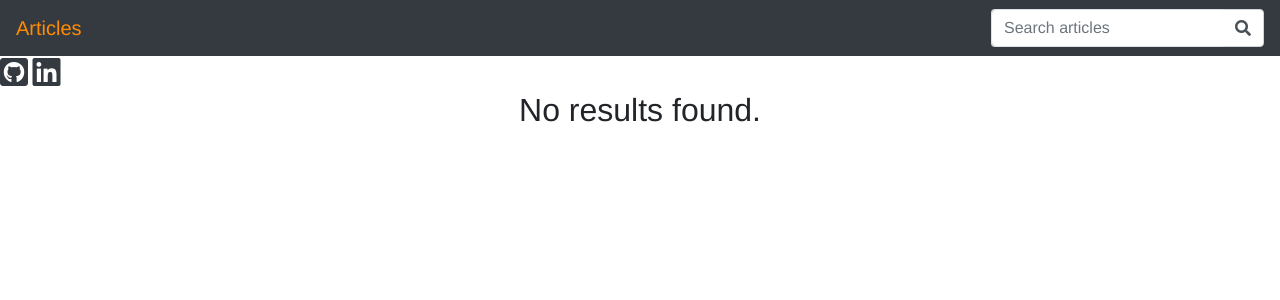
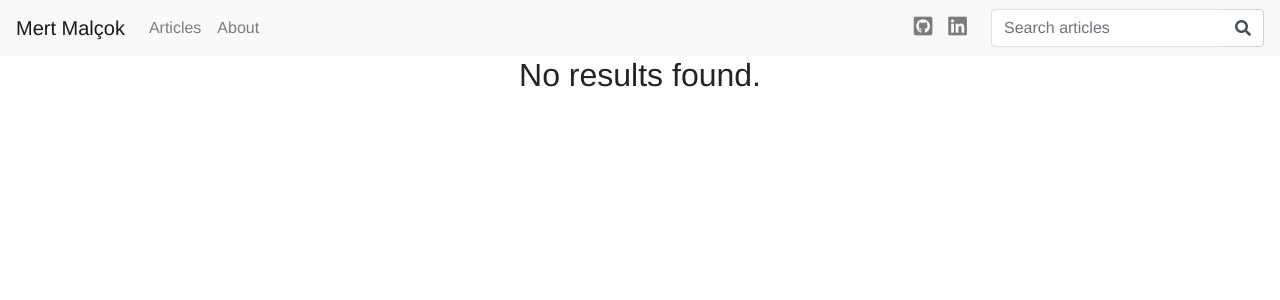
Before and after one commit to mrtmrtmlck/personal_blog, a Django app: page /blog/ in a window 1280 px wide. Shown: the top 300 px of the page. Run offline with Django 3.2, Linux system fonts and the light colour scheme; data that the repository does not hold is empty; some libraries are stand-ins or nearby versions.

Commit message:
Redesign navbar.

```diff
--- a/blog/static/app/css/style.css
+++ b/blog/static/app/css/style.css
@@ -10,25 +10,12 @@ ul {
     list-style: none;
 }
 
-.card-title {
-    font-size: 40px;
-    color: darkorange;
-}
-
-.card-title:hover, .navbar-brand:hover, .read-more:hover {
-    color: orange !important;
-}
-
-.card-header-link {
-    color: white;
-}
-
 .label-link:hover {
     background-color: white;
     color: #343a40;
 }
 
-.navbar-brand, .read-more {
+.read-more {
     color: darkorange !important;
 }
 
@@ -55,7 +42,3 @@ ul {
 .social-link {
     color: #343a40;
 }
-
-.social-link:hover {
-    color: darkorange;
-}
--- a/blog/templates/blog/base.html
+++ b/blog/templates/blog/base.html
@@ -3,16 +3,42 @@
 <head>
     <meta charset="UTF-8">
 
-    {% load static %}
+    <link rel="stylesheet" href="../../static/lib/bootstrap/css/bootstrap.min.css">
+    <link rel="stylesheet" href="../../static/lib/fontawesome/css/all.min.css">
+    <link rel="stylesheet" href="../../static/app/css/style.css">
+
+    {% comment %}{% load static %}
     <link rel="stylesheet" href="{% static 'lib/bootstrap/css/bootstrap.min.css' %}">
     <link rel="stylesheet" href="{% static 'lib/fontawesome/css/all.min.css' %}">
-    <link rel="stylesheet" href="{% static 'app/css/style.css' %}">
+    <link rel="stylesheet" href="{% static 'app/css/style.css' %}">{% endcomment %}
 
     {% block title %}{% endblock %}
 </head>
 <body>
-<nav class="navbar navbar-dark bg-dark">
-    <a class="navbar-brand" href="{% url 'index' %}">Articles</a>
+<nav class="navbar sticky-top navbar-expand-lg navbar-light bg-light">
+    <a class="navbar-brand" href="{% url 'index' %}">Mert Malçok</a>
+    <div class="collapse navbar-collapse">
+        <ul class="navbar-nav">
+            <li class="nav-item">
+                <a class="nav-link" href="{% url 'index' %}">Articles</a>
+            </li>
+            <li class="nav-item">
+                <a class="nav-link" href="{% url 'about' %}">About</a>
+            </li>
+        </ul>
+        <ul class="navbar-nav ml-auto">
+            <li class="nav-item">
+                <a class="nav-item nav-link" href="https://github.com/mrtmrtmlck">
+                    <i class="fab fa-github-square fa-lg"></i>
+                </a>
+            </li>
+            <li class="nav-item pr-3">
+                <a class="nav-item nav-link" href="https://www.linkedin.com/in/mert-murat-malcok">
+                    <i class="fab fa-linkedin fa-lg"></i>
+                </a>
+            </li>
+        </ul>
+    </div>
     <form class="form-inline" method="get" action="{% url 'search-article' %}">
         <div class="input-group">
             <input class="form-control border-right-0 border navbar-search-input"
@@ -25,18 +51,6 @@
         </div>
     </form>
 </nav>
-<header>
-    {% block header %}
-        <div>
-            <a class="social-link" href="https://github.com/mrtmrtmlck">
-                <i class="fab fa-github-square fa-2x"></i>
-            </a>
-            <a class="social-link" href="https://www.linkedin.com/in/mert-murat-malcok">
-                <i class="fab fa-linkedin fa-2x"></i>
-            </a>
-        </div>
-    {% endblock %}
-</header>
 <main>
     <div class="d-flex justify-content-center">
         {% block content %}{% endblock %}
--- a/personal_blog/settings.py
+++ b/personal_blog/settings.py
@@ -130,7 +130,7 @@ AWS_QUERYSTRING_AUTH = False
 # django-storages settings
 DEFAULT_FILE_STORAGE = 'storages.backends.s3boto3.S3Boto3Storage'
 
-STATICFILES_STORAGE = 'storages.backends.s3boto3.S3Boto3Storage'
+# STATICFILES_STORAGE = 'storages.backends.s3boto3.S3Boto3Storage'
 
 AWS_ACCESS_KEY_ID = os.environ.get('AWS_ACCESS_KEY_ID')
 
```
